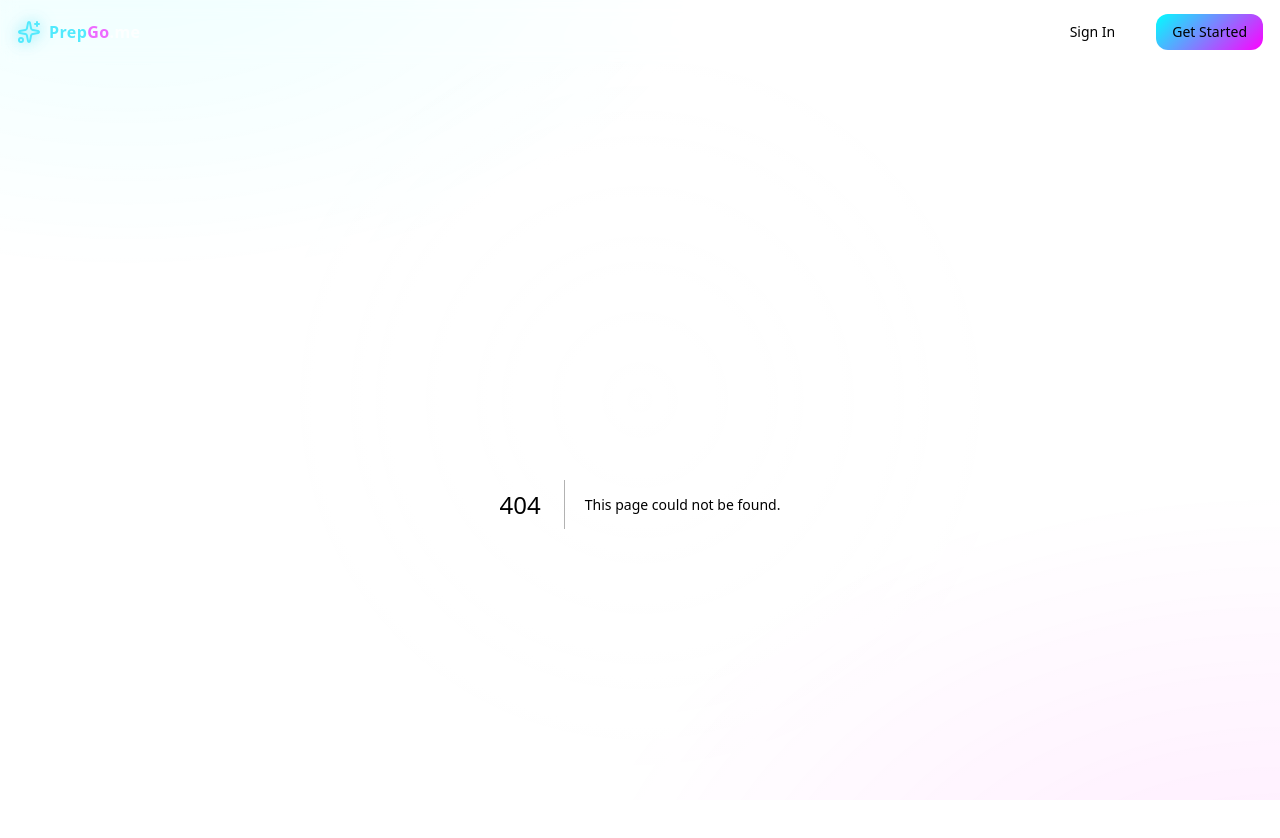
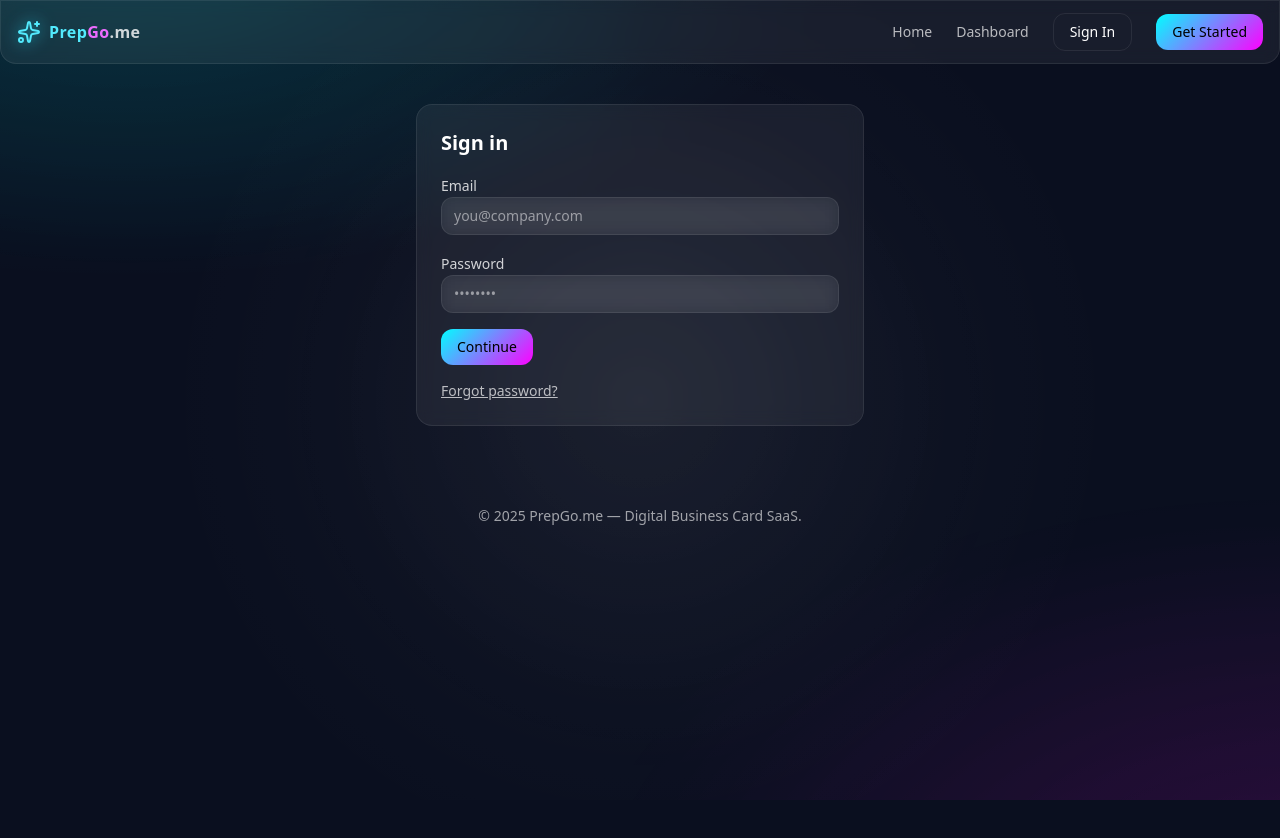
Before and after one commit to Kobby-Jones/digital_card_frontend, a Next.js app: page /login in a window 1280 px wide. Before the commit this address had no page. Shown: the top 838 px of the page. After the commit the page ends 800 px from the top, so only its background shows below. Built offline with nearby package versions, Linux system fonts and the light colour scheme.

Commit message:
Login Page

```diff
--- /dev/null
+++ b/app/(auth)/login/page.tsx
@@ -0,0 +1,31 @@
+"use client";
+import { Input } from "@/components/ui/input";
+import { Label } from "@/components/ui/label";
+import { Button } from "@/components/ui/button";
+import Link from "next/link";
+import { useToast } from "@/components/ui/toast";
+
+export default function LoginPage() {
+  const { push } = useToast();
+  return (
+    <div className="max-w-md mx-auto glass rounded-2xl p-6">
+      <h2 className="text-xl font-semibold">Sign in</h2>
+      <div className="mt-4 space-y-4">
+        <div>
+          <Label htmlFor="email">Email</Label>
+          <Input id="email" placeholder="you@company.com" />
+        </div>
+        <div>
+          <Label htmlFor="password">Password</Label>
+          <Input id="password" type="password" placeholder="••••••••" />
+        </div>
+        <Button onClick={() => push({ title: "Logged in (mock)", desc: "Redirecting to Admin…" })}>
+          Continue
+        </Button>
+        <div className="text-sm text-white/70">
+          <Link className="underline" href="/(auth)/forgot">Forgot password?</Link>
+        </div>
+      </div>
+    </div>
+  );
+}
--- a/components/ui/label.tsx
+++ b/components/ui/label.tsx
@@ -1,6 +1,11 @@
-import { HTMLAttributes } from "react";
+import { LabelHTMLAttributes } from "react";
 import { cn } from "@/lib/utils";
 
-export function Label({ className, ...props }: HTMLAttributes<HTMLLabelElement>) {
-  return <label className={cn("text-sm text-white/80", className)} {...props} />;
+export function Label({ className, ...props }: LabelHTMLAttributes<HTMLLabelElement>) {
+  return (
+    <label
+      className={cn("text-sm text-white/80", className)}
+      {...props}
+    />
+  );
 }
```
